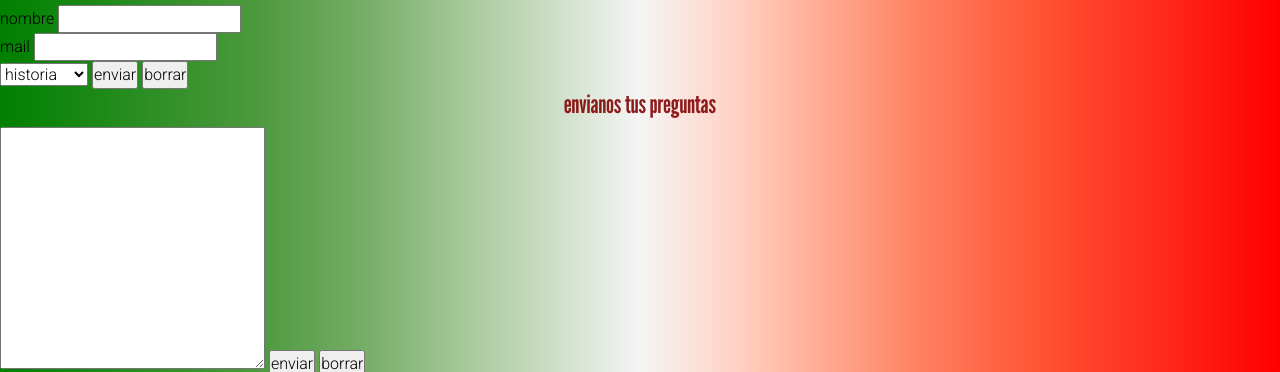
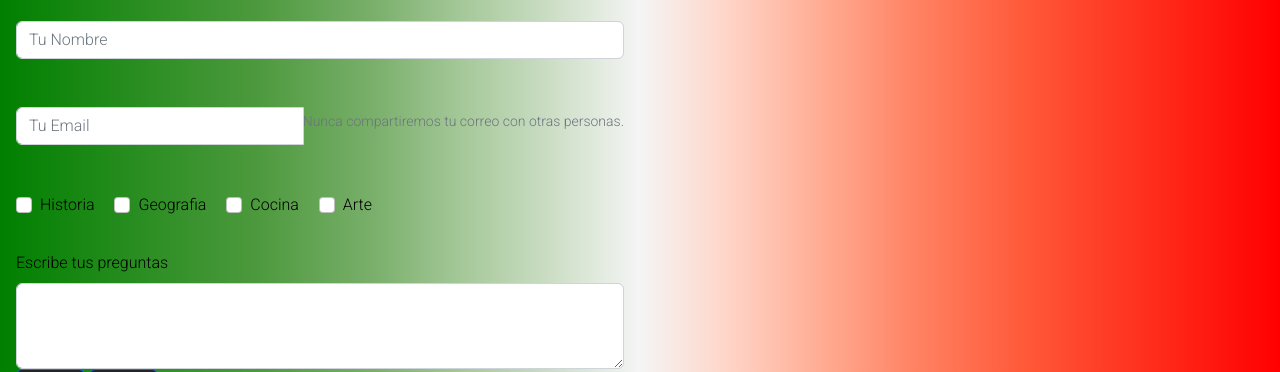
Before and after one commit to ignacio-coria/Coria-italia, a website: page pages/contacto.html in a window 1280 px wide. Shown: the part 151-523 px from the top of the page. Drawn offline with nearby package versions, Linux system fonts and the light colour scheme; a web font is replaced by a local one.

Commit message:
agrego form en contactos y hover en navs

```diff
--- a/pages/contacto.html
+++ b/pages/contacto.html
@@ -34,22 +34,22 @@
                 </button>
                 <div class="collapse navbar-collapse" id="navbarSupportedContent">
                 <ul class="navbar-nav me-auto mb-2 mb-lg-0 ms-auto">
-                    <li class="nav-item">
+                    <li class="nav-item efect__link ">
                         <a class="nav-link active" aria-current="page" href="../index.html">Inicio</a>
                     </li>
-                    <li class="nav-item">
+                    <li class="nav-item efect__link">
                         <a class="nav-link active" aria-current="page" href="historia.html">Historia</a>
                     </li>
-                    <li class="nav-item">
+                    <li class="nav-item efect__link">
                         <a class="nav-link active" aria-current="page" href="geografia.html">Geografia</a>
                     </li>
-                    <li class="nav-item">
+                    <li class="nav-item efect__link">
                         <a class="nav-link active" aria-current="page" href="cocina.html">Cocina</a>
                     </li>
-                    <li class="nav-item">
+                    <li class="nav-item efect__link">
                         <a class="nav-link active" aria-current="page" href="arte.html">Arte</a>
                     </li>
-                    <li class="nav-item">
+                    <li class="nav-item efect__link">
                         <a class="nav-link active" aria-current="page" href="#">Contacto</a>
                     </li>
                 </ul>
@@ -61,30 +61,46 @@
         <section>
             <h1>Contactanos para saber mas de italia</h1>
             <h2>¿Sobre que queres saber mas?</h2>
-            <form method="post">
-                <div>
-                    <label>nombre</label>
-                <input></div>
-                <div>
-                    <label>mail</label>
-                <input type="email"></div>
-                <select>
-                    <option value="historia">historia</option>
-                    <option value="geografia">geografia</option>
-                    <option value="cocina">cocina</option>
-                    <option value="arte">arte</option>
-                </select>
-                <input type="submit" value="enviar">
-                <input type="reset" value="borrar">
+            <form action="">
+            <div class="input-group mb-3 w-50 p-3">
+                <input class="form-control" type="text" placeholder="Tu Nombre">
+            </div>
+            <div class="input-group mb-3 w-50 p-3 ">
+                <input type="email" class="form-control" id="exampleInputEmail1" aria-describedby="emailHelp" placeholder="Tu Email">
+            <small id="emailHelp" class="form-text text-muted">Nunca compartiremos tu correo con otras personas.</small>
+            </div>
+            <section class="  p-3" >
+            <div class="form-check form-check-inline ">
+                <input class="form-check-input" type="checkbox" value="" id="flexCheckDefault">
+                <label class="form-check-label" for="flexCheckChecked">
+                Historia
+                </label>
+            </div>
+            <div class="form-check form-check-inline ">
+                <input class="form-check-input" type="checkbox" value="" id="flexCheckDefault">
+                <label class="form-check-label" for="flexCheckChecked">
+                Geografia
+                </label>
+            </div>
+            <div class="form-check form-check-inline ">
+                <input class="form-check-input" type="checkbox" value="" id="flexCheckDefault">
+                <label class="form-check-label" for="flexCheckChecked">
+                Cocina
+                </label>
+            </div>
+            <div class="form-check form-check-inline ">
+                <input class="form-check-input" type="checkbox" value="" id="flexCheckDefault">
+                <label class="form-check-label" for="flexCheckChecked">
+                Arte
+                </label>
+            </div></section>
+                <div class="mb-3 w-50 p-3">
+                    <label for="exampleFormControlTextarea1" class="form-label">Escribe tus preguntas</label>
+                    <textarea class="form-control" id="exampleFormControlTextarea1" rows="3"></textarea>
+                    <input class="btn btn-primary text-white bg-dark" type="submit" value="Enviar">
+                    <input class="btn btn-primary text-white bg-dark" type="reset" value="Borrar">
+                </div>
             </form>
-        </section>
-        <section>
-                <h2>envianos tus preguntas</h2>
-                <form method="post">
-                    <textarea name="preguntas" id="" cols="30" rows="10"></textarea>
-                    <input type="submit" value="enviar">
-                    <input type="reset"  value="borrar">
-                </form>
         </section>
     </main>
 <!-- footer -->
@@ -97,22 +113,22 @@
                 </button>
                 <div class="collapse navbar-collapse" id="navbarSupportedContent">
                 <ul class="navbar-nav me-auto mb-2 mb-lg-0 ms-auto">
-                    <li class="nav-item">
+                    <li class="nav-item efect__navfoot ">
                         <a class="nav-link active" aria-current="page" href="../index.html">Inicio</a>
                     </li>
-                    <li class="nav-item">
+                    <li class="nav-item efect__navfoot ">
                         <a class="nav-link active" aria-current="page" href="historia.html">Historia</a>
                     </li>
-                    <li class="nav-item">
+                    <li class="nav-item efect__navfoot">
                         <a class="nav-link active" aria-current="page" href="geografia.html">Geografia</a>
                     </li>
-                    <li class="nav-item">
+                    <li class="nav-item efect__navfoot ">
                         <a class="nav-link active" aria-current="page" href="cocina.html">Cocina</a>
                     </li>
-                    <li class="nav-item">
+                    <li class="nav-item efect__navfoot ">
                         <a class="nav-link active" aria-current="page" href="arte.html">Arte</a>
                     </li>
-                    <li class="nav-item">
+                    <li class="nav-item efect__navfoot">
                         <a class="nav-link active" aria-current="page" href="#">Contacto</a>
                     </li>
                 </ul>
```
Also changed, not shown: index.html (+12 -12 lines), package.json (added, +23 -0 lines), pages/arte.html (+12 -12 lines), pages/cocina.html (+12 -12 lines), pages/geografia.html (+12 -12 lines), pages/historia.html (+12 -12 lines), 1 other file.
